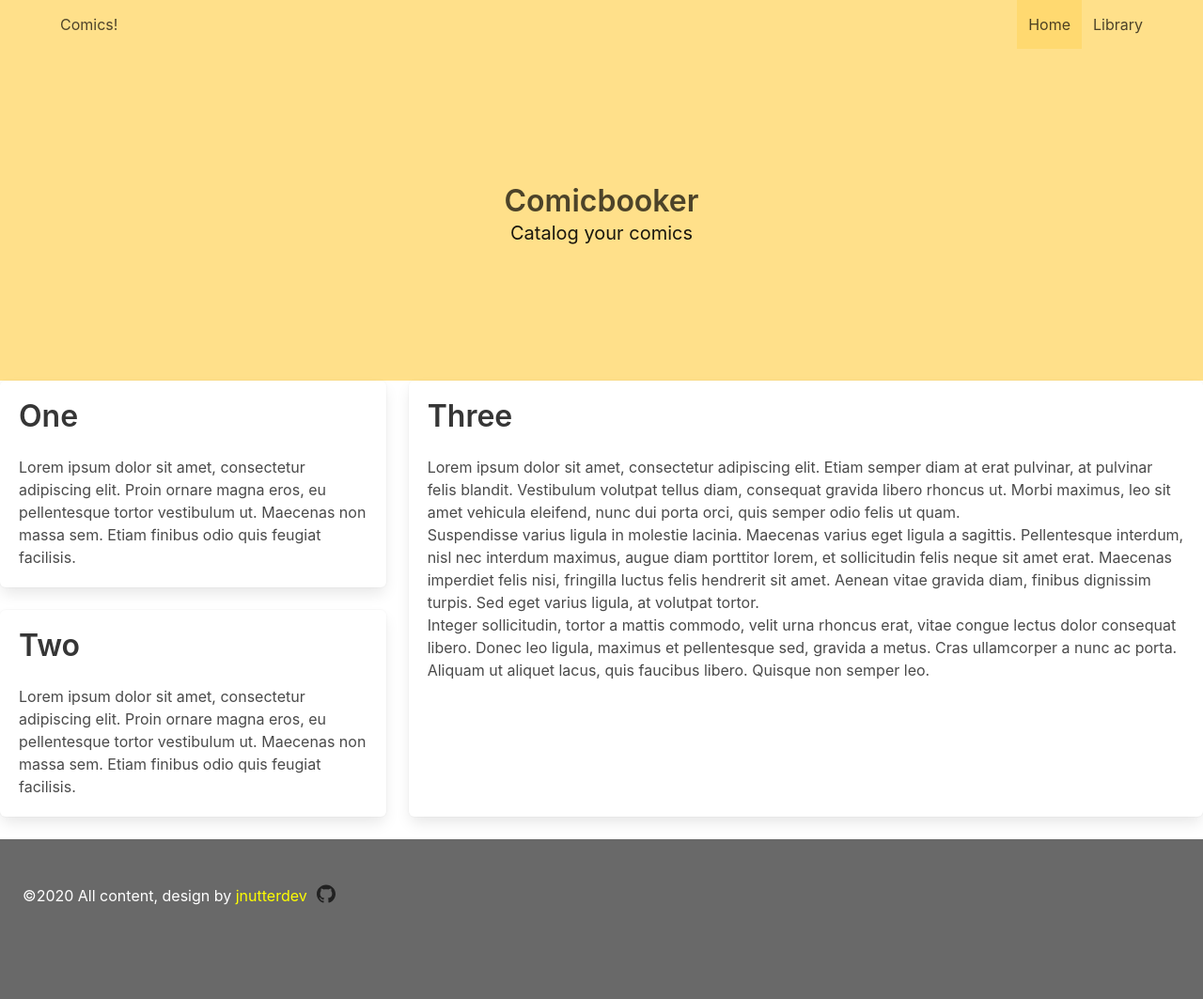
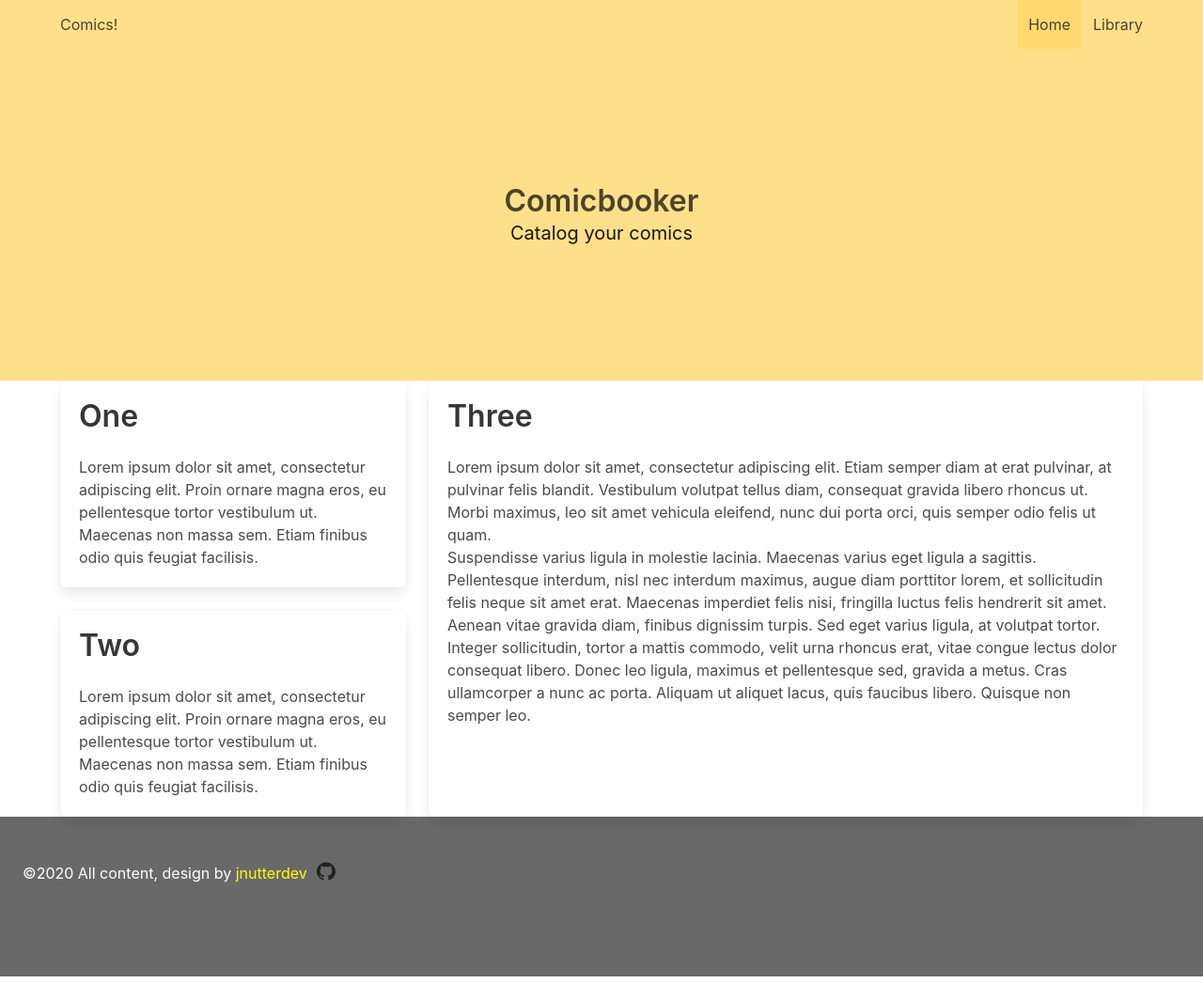
Before and after one commit to jnutterdev/comicbooker, a Node server app: page / in a window 1280 px wide. Shown: the whole page at 94% size. After the commit the page ends 1039 px from the top, so only its background shows below. Run offline with Node 20, Linux system fonts and the light colour scheme; some libraries are stand-ins or nearby versions.

Commit message:
fixed layout a bit

```diff
--- a/views/partials/content.ejs
+++ b/views/partials/content.ejs
@@ -43,6 +43,7 @@
 
 </header>
 
+<div class="container">
     <div class="tile is-ancestor">
         <div class="tile is-4 is-vertical is-parent">
             <div class="tile is-child box">
@@ -57,8 +58,8 @@
         <div class="tile is-parent">
             <div class="tile is-child box">
                 <p class="title">Three</p>
-            <p>Lorem ipsum dolor sit amet, consectetur adipiscing elit. Etiam semper diam at erat pulvinar, at pulvinar felis blandit. Vestibulum volutpat tellus diam, consequat gravida libero rhoncus ut. Morbi maximus, leo sit amet vehicula eleifend, nunc
-                dui porta orci, quis semper odio felis ut quam.</p>
+                <p>Lorem ipsum dolor sit amet, consectetur adipiscing elit. Etiam semper diam at erat pulvinar, at pulvinar felis blandit. Vestibulum volutpat tellus diam, consequat gravida libero rhoncus ut. Morbi maximus, leo sit amet vehicula eleifend,
+                    nunc dui porta orci, quis semper odio felis ut quam.</p>
                 <p>Suspendisse varius ligula in molestie lacinia. Maecenas varius eget ligula a sagittis. Pellentesque interdum, nisl nec interdum maximus, augue diam porttitor lorem, et sollicitudin felis neque sit amet erat. Maecenas imperdiet felis nisi,
                     fringilla luctus felis hendrerit sit amet. Aenean vitae gravida diam, finibus dignissim turpis. Sed eget varius ligula, at volutpat tortor.</p>
                 <p>Integer sollicitudin, tortor a mattis commodo, velit urna rhoncus erat, vitae congue lectus dolor consequat libero. Donec leo ligula, maximus et pellentesque sed, gravida a metus. Cras ullamcorper a nunc ac porta. Aliquam ut aliquet lacus,
@@ -66,3 +67,4 @@
             </div>
         </div>
     </div>
+</div>
```
Lines whose indentation alone changed are shown as unchanged.
